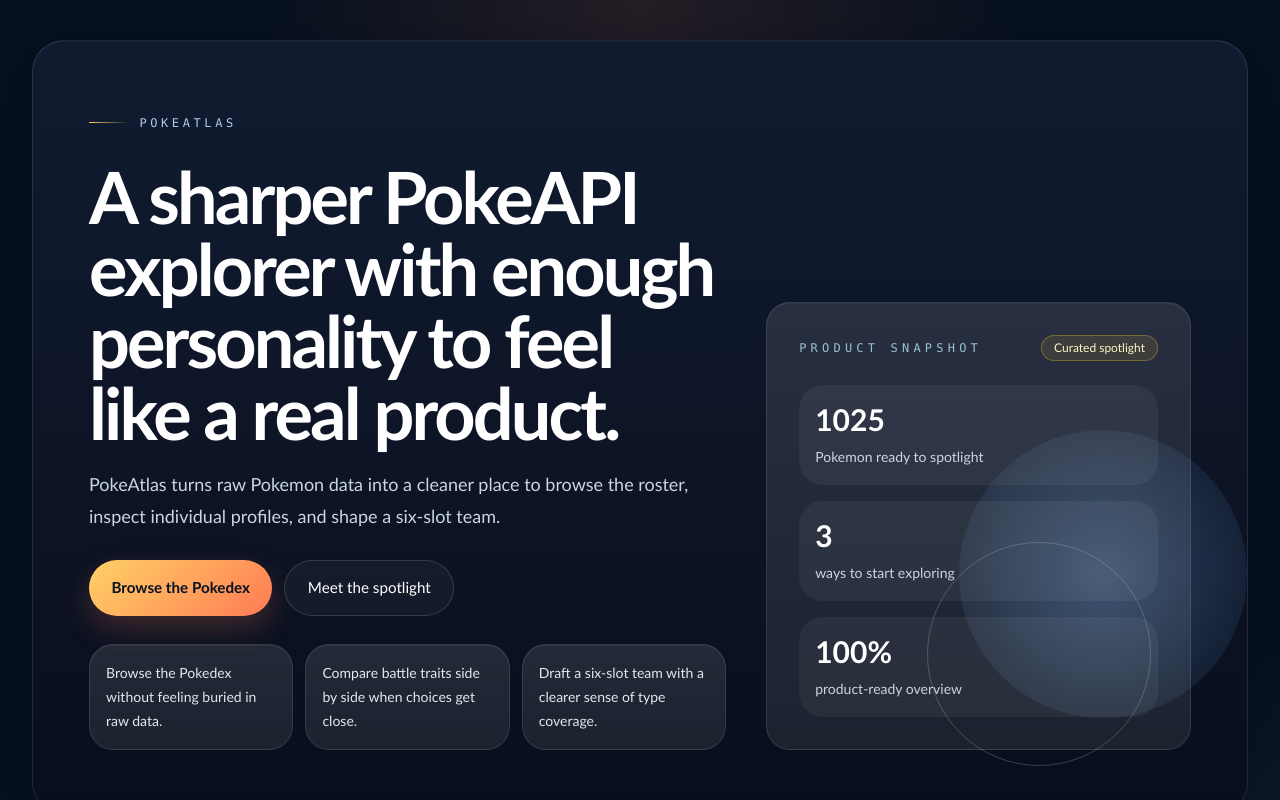
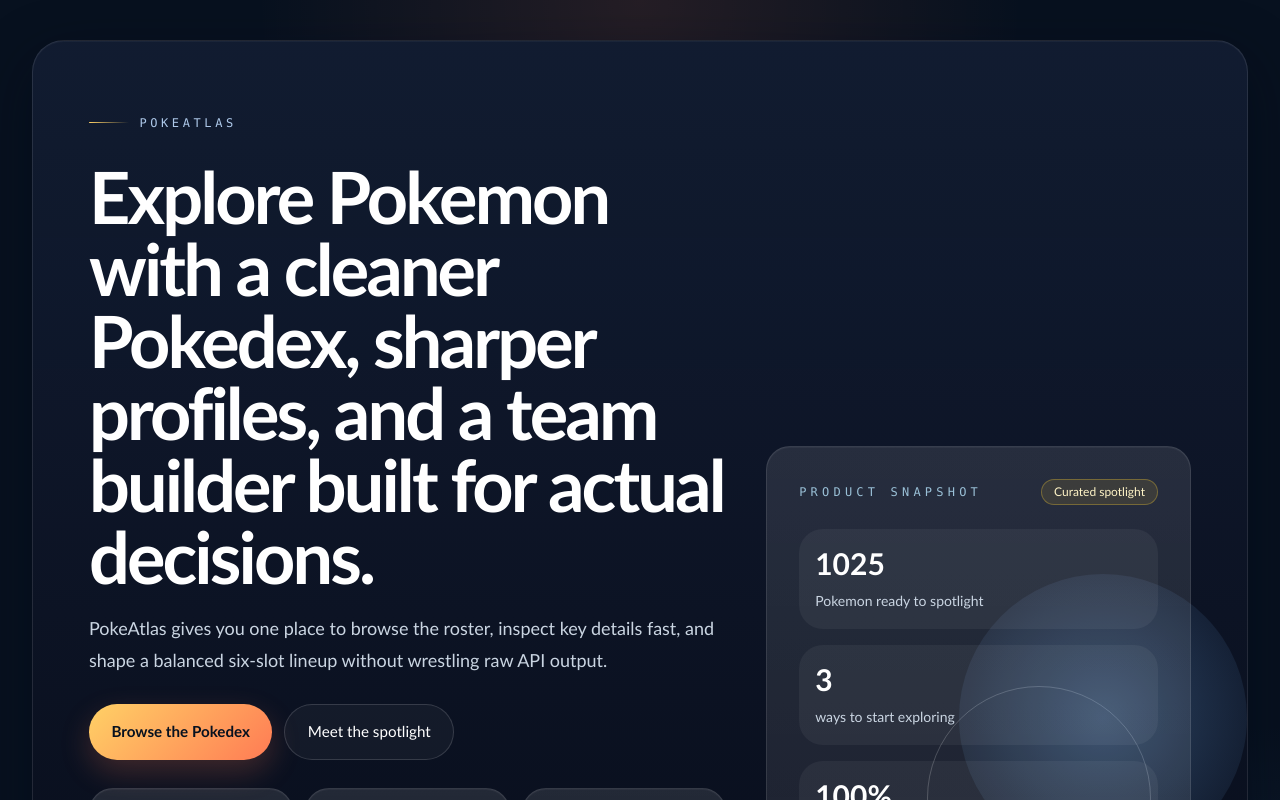
Before and after one commit to bk-git-hub/pokeatlas, a Next.js app: page / in a window 1280 px wide. Shown: the top 800 px of the page. Built offline with nearby package versions, Linux system fonts and the light colour scheme; no server answers.

Commit message:
feat: refine landing hero messaging

```diff
--- a/src/components/home/home-hero.tsx
+++ b/src/components/home/home-hero.tsx
@@ -20,13 +20,13 @@
           <Eyebrow>PokeAtlas</Eyebrow>
           <div className="space-y-5">
             <h1 className="max-w-3xl text-4xl font-semibold tracking-[-0.04em] text-white sm:text-5xl lg:text-7xl">
-              A sharper PokeAPI explorer with enough personality to feel like a
-              real product.
+              Explore Pokemon with a cleaner Pokedex, sharper profiles, and a
+              team builder built for actual decisions.
             </h1>
             <p className="max-w-2xl text-base leading-8 text-slate-300 sm:text-lg">
-              PokeAtlas turns raw Pokemon data into a cleaner place to browse
-              the roster, inspect individual profiles, and shape a six-slot
-              team.
+              PokeAtlas gives you one place to browse the roster, inspect key
+              details fast, and shape a balanced six-slot lineup without
+              wrestling raw API output.
             </p>
           </div>
 
```
